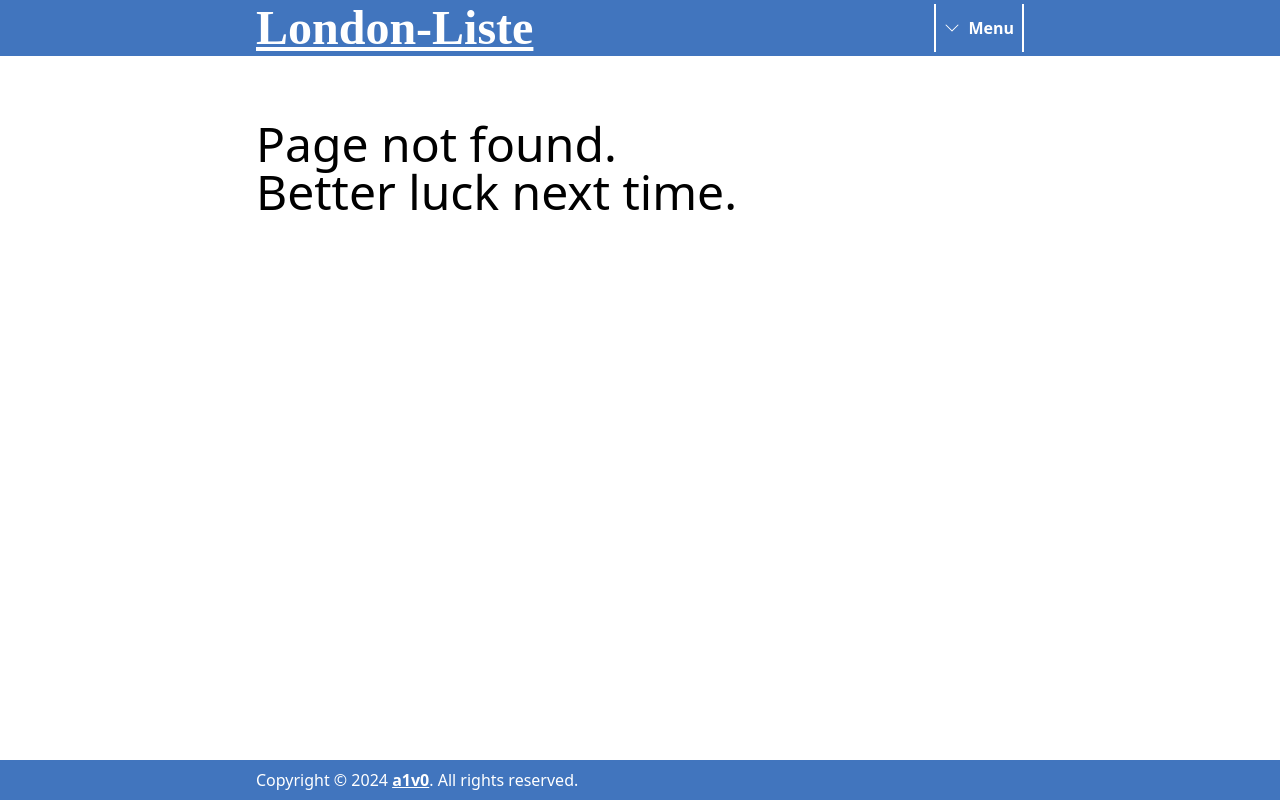
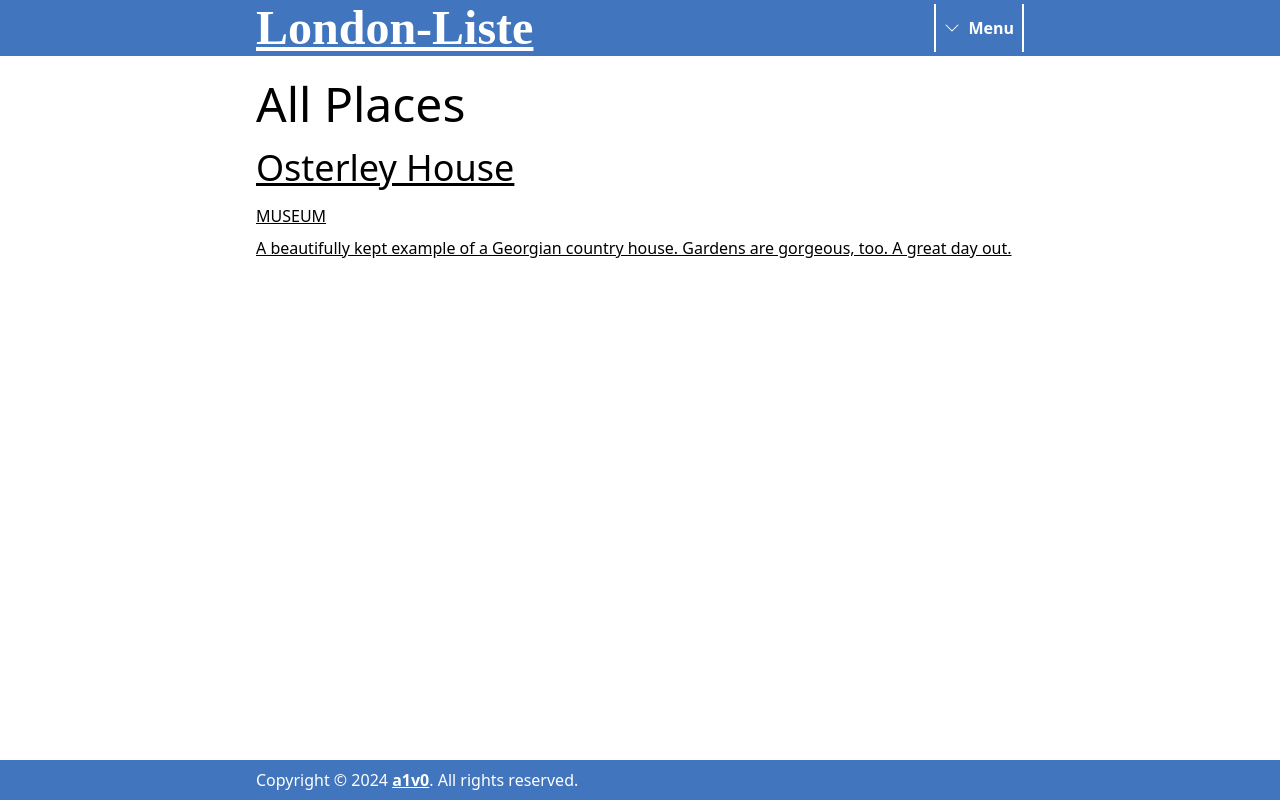
Before and after one commit to a1v0/london-liste, a Next.js app: page /places in a window 1280 px wide. Before the commit this address had no page. Built offline with nearby package versions, Linux system fonts and the light colour scheme; a web font is replaced by a local one.

Commit message:
Create basic All Places page

```diff
--- /dev/null
+++ b/app/places/page.js
@@ -0,0 +1,25 @@
+import GlobalConfig from "../app.config.js";
+import Link from "next/link.js";
+
+export default function Places() {
+	const places = GlobalConfig.allPlaces;
+
+	return (
+		<div>
+			<article className="clear-gutters">
+				<h1>All Places</h1>
+				{places.map((place) => {
+					return (
+						<Link href={`/places/${place.slug}`} key={place.slug}>
+							<div>
+								<h2>{place.name}</h2>
+								<p className="uppercase">{place.type}</p>
+								<p>{place.description}</p>
+							</div>
+						</Link>
+					);
+				})}
+			</article>
+		</div>
+	);
+}
```
